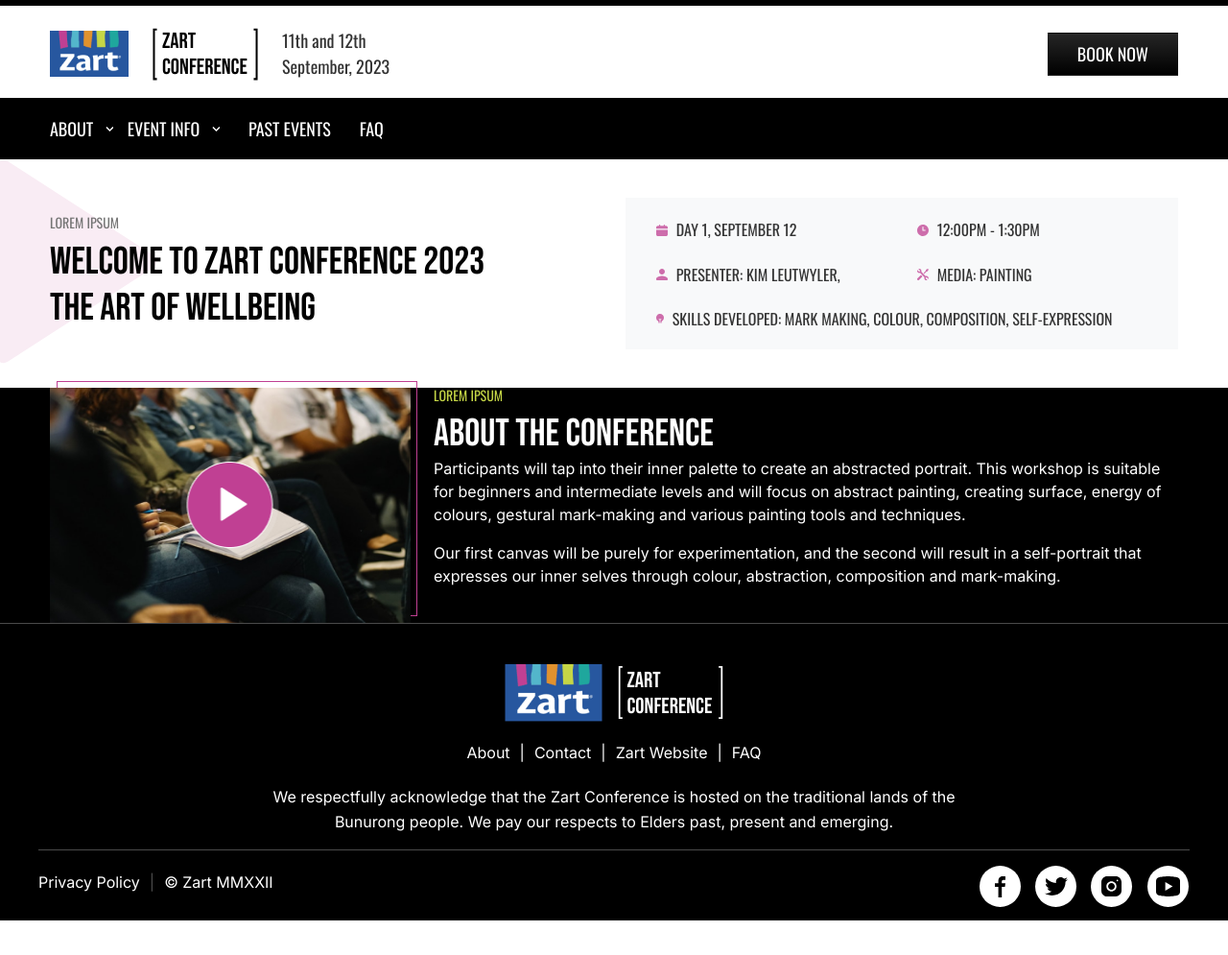
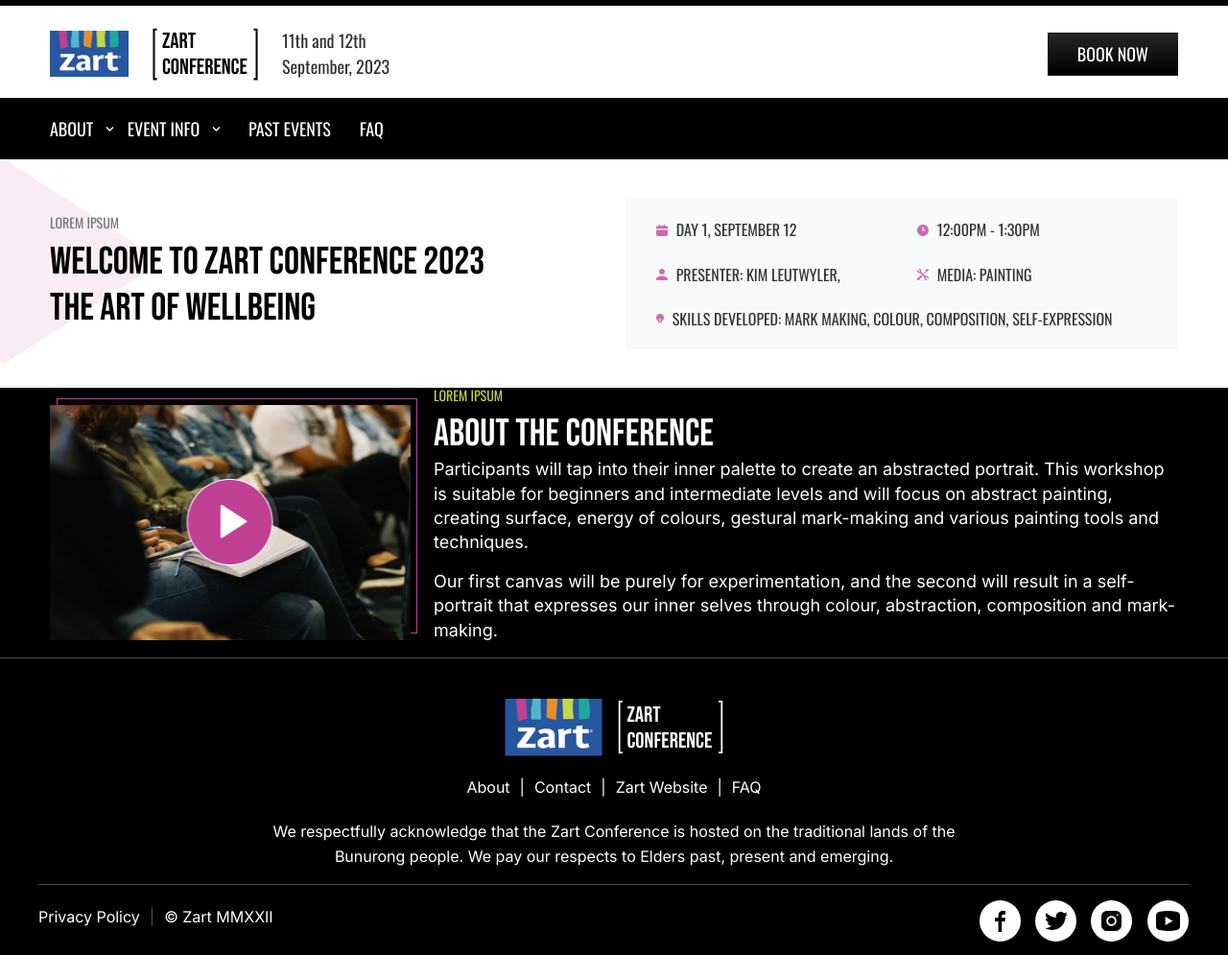
Before and after one commit to nikhilmalikgz/zart-code, a website: page final-code/responsive/responsive/speaker.html in a window 1280 px wide. Shown: the whole page at 96% size. Before the commit the page ends 959 px from the top, so only its background shows below. Drawn offline with nearby package versions, Linux system fonts and the light colour scheme.

Commit message:
speaker page started

```diff
--- a/final-code/responsive/responsive/scss/components/_image-detail-block.scss
+++ b/final-code/responsive/responsive/scss/components/_image-detail-block.scss
@@ -9,4 +9,8 @@
   h4, p {
     color: $white;
   }
+  p {
+    font-size: 1.125rem;
+    line-height: 1.575rem;
+  }
 }
--- a/final-code/responsive/responsive/speaker.html
+++ b/final-code/responsive/responsive/speaker.html
@@ -224,7 +224,7 @@
 
     <section class="bg-black image-detail-block about-confernce">
       <div class="container">
-        <div class="row">
+        <div class="row align-items-center">
           <div class="col-lg-4">
             <div class="video--cont border-effect">
               <img src="media/speaker-about.png" class="img-fluid" alt="">
```
Also changed, not shown: final-code/responsive/responsive/css/styles.css, 1 other file.
